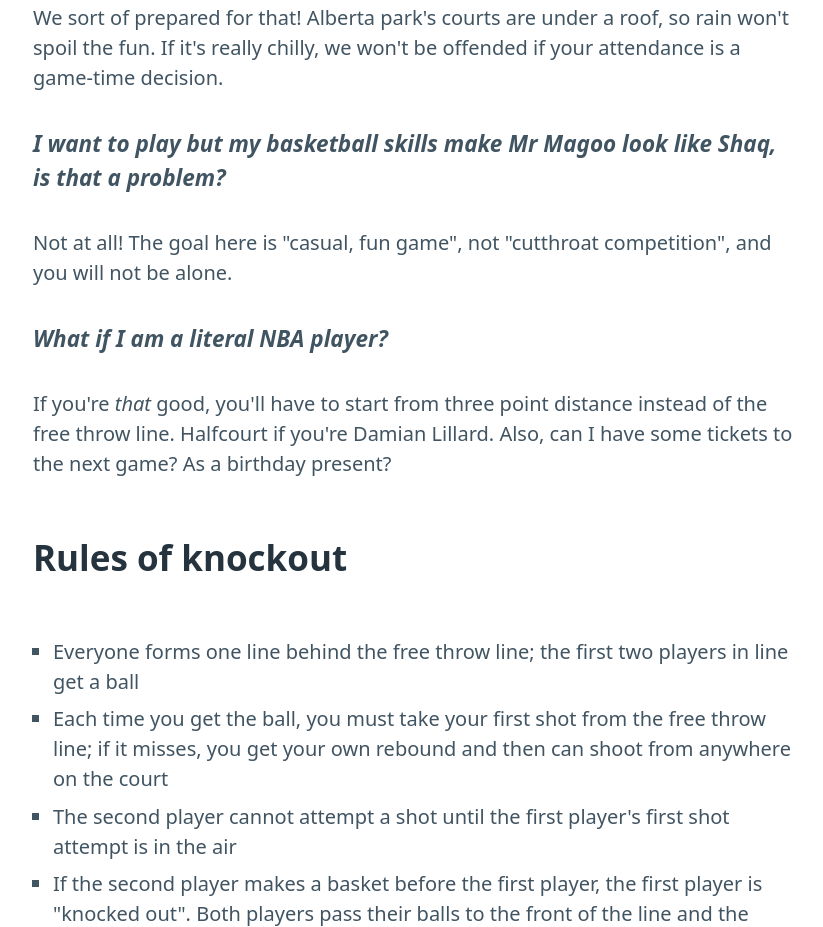
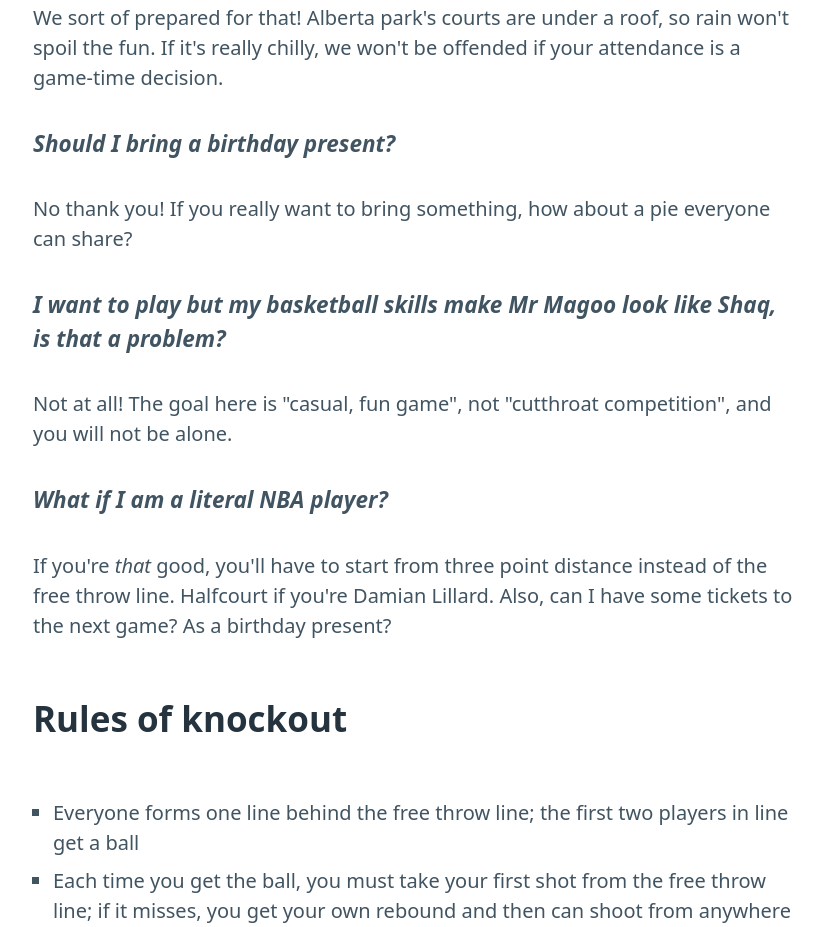
Before and after one commit to ambirdsall/bday-2022, an Eleventy site: page index.md in a window 1280 px wide. Shown: the part 2119-3046 px from the top of the page, without its empty margins (227-1050 px from the left). Built offline with nearby package versions, Linux system fonts and the light colour scheme; Eleventy itself is replaced by a stand-in of ours; files that its build step writes are made by us from their sources.

Commit message:
No presents FAQ item

```diff
--- a/index.md
+++ b/index.md
@@ -28,6 +28,9 @@ Don't worry, just scroll down to see [the rules](#rules-of-knockout).
 We sort of prepared for that! Alberta park's courts are under a roof, so rain won't spoil the fun.
 If it's really chilly, we won't be offended if your attendance is a game-time decision.
 
+##### *Should I bring a birthday present?*
+No thank you! If you really want to bring something, how about a pie everyone can share?
+
 ##### *I want to play but my basketball skills make Mr Magoo look like Shaq, is that a problem?*
 Not at all! The goal here is "casual, fun game", not "cutthroat competition", and you will not be alone.
 
```
Also changed, not shown: index.html (+2 -0 lines).
